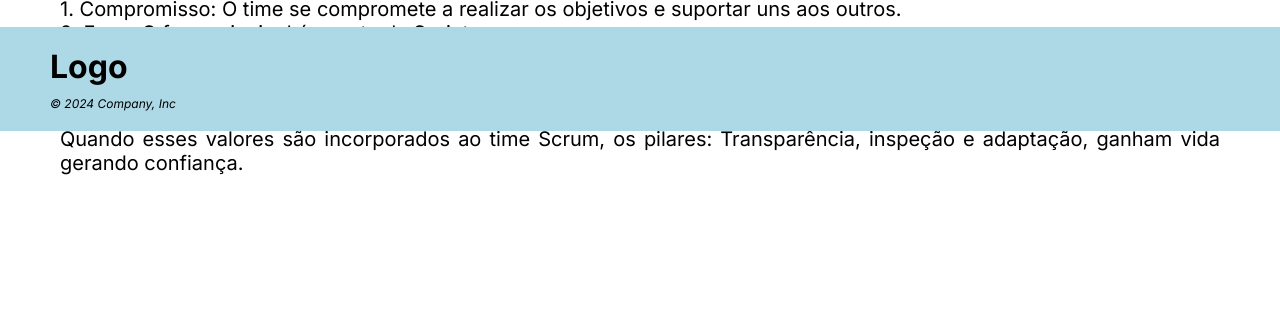
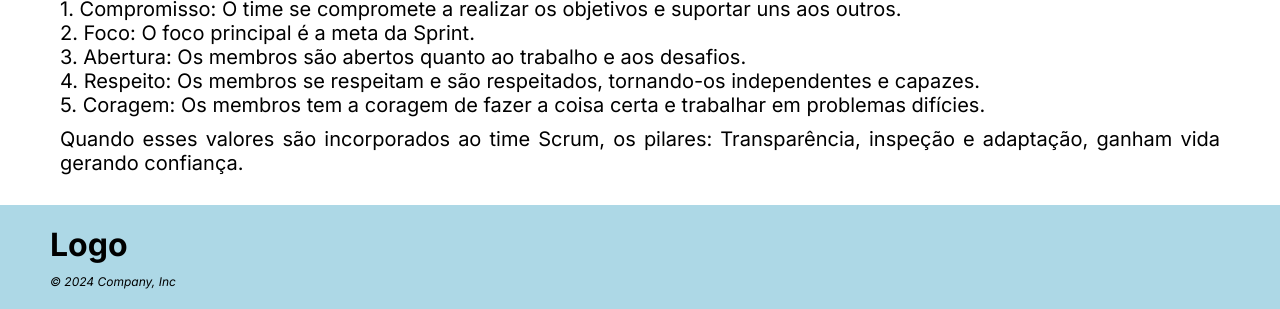
Before and after one commit to davihelisson/FATEC-API-Under_Devs, a plain HTML site: page src/Scrum.html in a window 1280 px wide. Shown: the part 669-978 px from the top of the page. Before the commit the page ends 874 px from the top, so only its background shows below. Drawn offline with Linux system fonts and the light colour scheme.

Commit message:
:bug: fix: footer no final da página

```diff
--- a/src/style.css
+++ b/src/style.css
@@ -5,6 +5,12 @@
     margin: 0;
     font-family: "Inter", sans-serif;
     box-sizing: border-box;
+}
+
+body {
+    display: flex;
+    flex-direction: column;
+    min-height: 100vh;
 }
 
 /* HEADER */
@@ -59,9 +65,7 @@ footer {
     align-items: center;
     background-color: lightblue;
     padding: 20px 50px;
-    bottom: 0;
-    position: fixed;
-    width: 100%;
+    margin-top: auto;
 }
 
 footer > div {
```
